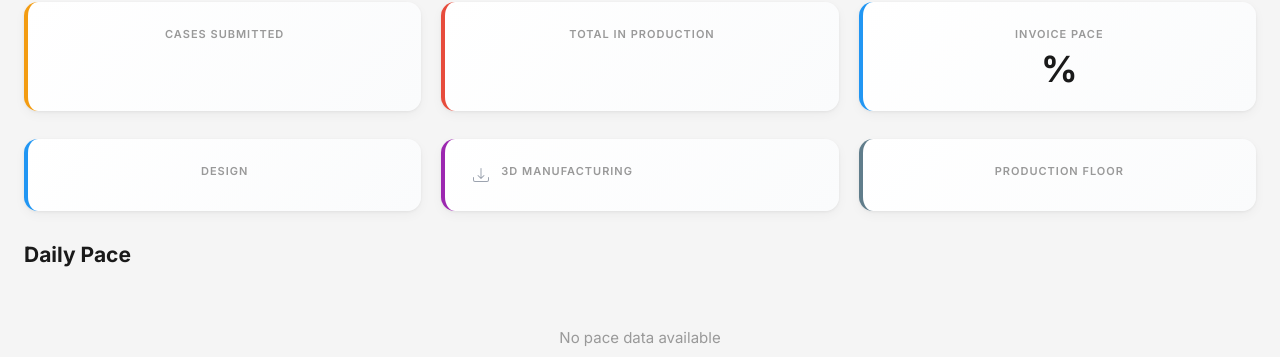
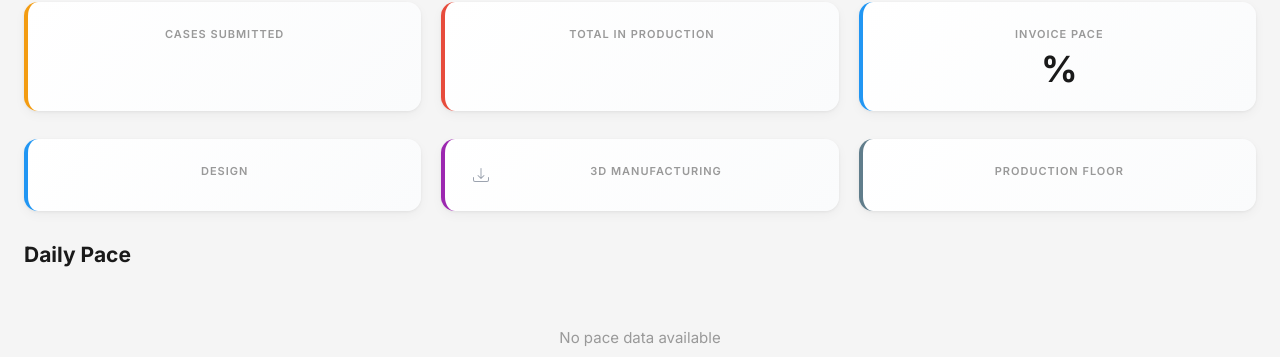
Before and after one commit to nicholas-pds/case_locations, a Python web app: template dashboard/templates/pages/workload.html in a window 1280 px wide. Shown: the part 132-489 px from the top of the page. Run offline with Jinja, Linux system fonts and the light colour scheme; the template is opened without the code that fills it, so the values that code supplies are empty; some libraries are stand-ins or nearby versions.

Commit message:
Center 3D Manufacturing tile text with download icon on left
Co-Authored-By: Claude Sonnet 4.6 <noreply@anthropic.com>

```diff
--- a/dashboard/templates/partials/workload_summary.html
+++ b/dashboard/templates/partials/workload_summary.html
@@ -24,7 +24,7 @@
       <path d="M.5 9.9a.5.5 0 0 1 .5.5v2.5a1 1 0 0 0 1 1h12a1 1 0 0 0 1-1v-2.5a.5.5 0 0 1 1 0v2.5a2 2 0 0 1-2 2H2a2 2 0 0 1-2-2v-2.5a.5.5 0 0 1 .5-.5"/>
       <path d="M7.646 11.854a.5.5 0 0 0 .708 0l3-3a.5.5 0 0 0-.708-.708L8.5 10.293V1.5a.5.5 0 0 0-1 0v8.793L5.354 8.146a.5.5 0 1 0-.708.708z"/>
     </svg>
-    <div>
+    <div style="flex:1;text-align:center;">
       <div class="summary-label">3D Manufacturing</div>
       <div class="summary-value">{{ manufacturing_count }}</div>
     </div>
```
